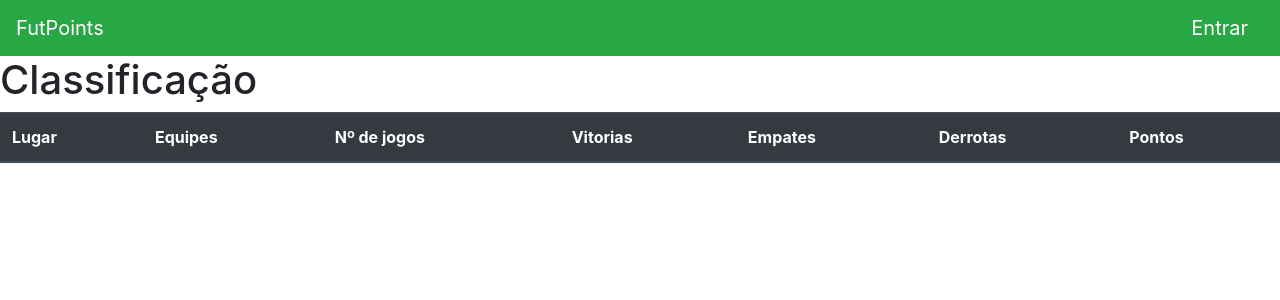
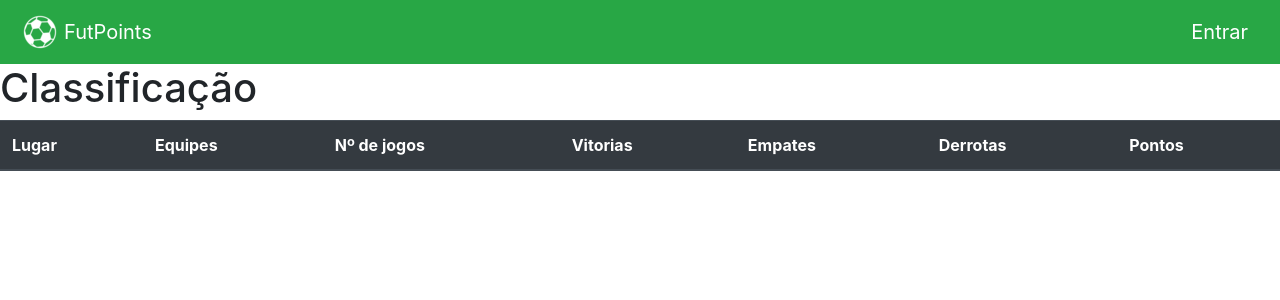
Before and after one commit to RenzoYamamoto/ac-4-5-campeonato, a Flask app: page / in a window 1280 px wide. Shown: the top 300 px of the page. Run offline with Flask 2, Linux system fonts and the light colour scheme; lists and menus that the app fills with data are empty; parts of the project's set-up code (start-up, migrations or seed data) failed here and were passed over.

Commit message:
campeonato atualizado

```diff
--- a/admin/templates/Equipe/equipes.html
+++ b/admin/templates/Equipe/equipes.html
@@ -4,10 +4,15 @@
     <meta http-equiv=”Content-Type” content=”text/html; charset=utf-8>
     <meta name="viewport" content="width=device-width, initial-scale=1.0">
     <title>Times|FutPoints</title>
+    <link  rel = "shortcut icon"  href = "/static/favicon4.ico"  type = "image / x-icon" >
+    <link  rel = "icon"  href = "/static/favicon4.ico"  type = "image / x-icon" >
     <link rel="stylesheet" href="https://cdn.jsdelivr.net/npm/bootstrap@4.5.3/dist/css/bootstrap.min.css" integrity="sha384-TX8t27EcRE3e/ihU7zmQxVncDAy5uIKz4rEkgIXeMed4M0jlfIDPvg6uqKI2xXr2" crossorigin="anonymous">
 </head>
 <body>
     <nav class="navbar navbar-expand-lg navbar-dark bg-success">
+    <a href="/">
+        <img alt="logo campeonato" class="logo" src="/static/imagens/futebol.png" />
+      </a>
   <a class="navbar-brand" href="/">FutPoints</a>
   <button class="navbar-toggler" type="button" data-toggle="collapse" data-target="#navbarSupportedContent" aria-controls="navbarSupportedContent" aria-expanded="false" aria-label="Toggle navigation">
     <span class="navbar-toggler-icon"></span>
--- a/admin/templates/Equipe/nova_equipe.html
+++ b/admin/templates/Equipe/nova_equipe.html
@@ -4,10 +4,15 @@
     <meta charset="UTF-8">
     <meta name="viewport" content="width=device-width, initial-scale=1.0">
     <title>+Time|FutPoints</title>
+    <link  rel = "shortcut icon"  href = "/static/favicon4.ico"  type = "image / x-icon" >
+    <link  rel = "icon"  href = "/static/favicon4.ico"  type = "image / x-icon" >
     <link rel="stylesheet" href="https://cdn.jsdelivr.net/npm/bootstrap@4.5.3/dist/css/bootstrap.min.css" integrity="sha384-TX8t27EcRE3e/ihU7zmQxVncDAy5uIKz4rEkgIXeMed4M0jlfIDPvg6uqKI2xXr2" crossorigin="anonymous">
 </head>
 <body>
     <nav class="navbar navbar-expand-lg navbar-dark bg-success">
+    <a href="/">
+        <img alt="logo campeonato" class="logo" src="/static/imagens/futebol.png" />
+      </a>
       <a class="navbar-brand" href="/">FutPoints</a>
       <button class="navbar-toggler" type="button" data-toggle="collapse" data-target="#navbarSupportedContent" aria-controls="navbarSupportedContent" aria-expanded="false" aria-label="Toggle navigation">
         <span class="navbar-toggler-icon"></span>
--- a/admin/templates/Partida/alterar_partida.html
+++ b/admin/templates/Partida/alterar_partida.html
@@ -4,10 +4,15 @@
     <meta charset="UTF-8">
     <meta name="viewport" content="width=device-width, initial-scale=1.0">
     <title>Alterar Partida|FutPoints</title>
+    <link  rel = "shortcut icon"  href = "/static/favicon4.ico"  type = "image / x-icon" >
+    <link  rel = "icon"  href = "/static/favicon4.ico"  type = "image / x-icon" >
     <link rel="stylesheet" href="https://cdn.jsdelivr.net/npm/bootstrap@4.5.3/dist/css/bootstrap.min.css" integrity="sha384-TX8t27EcRE3e/ihU7zmQxVncDAy5uIKz4rEkgIXeMed4M0jlfIDPvg6uqKI2xXr2" crossorigin="anonymous">
 </head>
 <body>
     <nav class="navbar navbar-expand-lg navbar-dark bg-success">
+      <a href="/">
+        <img alt="logo campeonato" class="logo" src="/static/imagens/futebol.png" />
+      </a>
     <a class="navbar-brand" href="/">FutPoints</a>
     <button class="navbar-toggler" type="button" data-toggle="collapse" data-target="#navbarSupportedContent" aria-controls="navbarSupportedContent" aria-expanded="false" aria-label="Toggle navigation">
       <span class="navbar-toggler-icon"></span>
--- a/admin/templates/Partida/nova_partida.html
+++ b/admin/templates/Partida/nova_partida.html
@@ -4,10 +4,15 @@
     <meta charset="UTF-8">
     <meta name="viewport" content="width=device-width, initial-scale=1.0">
     <title>Add Partida|FutPoints</title>
+    <link  rel = "shortcut icon"  href = "/static/favicon4.ico"  type = "image / x-icon" >
+    <link  rel = "icon"  href = "/static/favicon4.ico"  type = "image / x-icon" >
     <link rel="stylesheet" href="https://cdn.jsdelivr.net/npm/bootstrap@4.5.3/dist/css/bootstrap.min.css" integrity="sha384-TX8t27EcRE3e/ihU7zmQxVncDAy5uIKz4rEkgIXeMed4M0jlfIDPvg6uqKI2xXr2" crossorigin="anonymous">
 </head>
 <body>
     <nav class="navbar navbar-expand-lg navbar-dark bg-success">
+      <a href="/">
+        <img alt="logo campeonato" class="logo" src="/static/imagens/futebol.png" />
+      </a>
         <a class="navbar-brand" href="/">FutPoints</a>
         <button class="navbar-toggler" type="button" data-toggle="collapse" data-target="#navbarSupportedContent" aria-controls="navbarSupportedContent" aria-expanded="false" aria-label="Toggle navigation">
           <span class="navbar-toggler-icon"></span>
--- a/website/templates/detalhes.html
+++ b/website/templates/detalhes.html
@@ -4,6 +4,8 @@
     <meta charset="UTF-8">
     <meta name="viewport" content="width=device-width, initial-scale=1.0">
     <title>Time|Futpoints</title>
+    <link  rel = "shortcut icon"  href = "/static/favicon4.ico"  type = "image / x-icon" >
+    <link  rel = "icon"  href = "/static/favicon4.ico"  type = "image / x-icon" >
     <link rel="stylesheet" href="https://cdn.jsdelivr.net/npm/bootstrap@4.5.3/dist/css/bootstrap.min.css" integrity="sha384-TX8t27EcRE3e/ihU7zmQxVncDAy5uIKz4rEkgIXeMed4M0jlfIDPvg6uqKI2xXr2" crossorigin="anonymous">
     <style>
       table {
@@ -17,6 +19,9 @@
 </head>
 <body>
   <nav class="navbar navbar-expand-lg navbar-dark bg-success">
+    <a href="/">
+      <img alt="logo campeonato" class="logo" src="/static/imagens/futebol.png" />
+    </a>
     <a class="navbar-brand" href="/">FutPoints</a>
       <button class="navbar-toggler" type="button" data-toggle="collapse" data-target="#navbarSupportedContent" aria-controls="navbarSupportedContent" aria-expanded="false" aria-label="Toggle navigation">
         <span class="navbar-toggler-icon"></span>
--- a/website/templates/entrar.html
+++ b/website/templates/entrar.html
@@ -4,10 +4,15 @@
     <meta charset="UTF-8">
     <meta name="viewport" content="width=device-width, initial-scale=1.0">
     <title>Login|FutPoints</title>
+    <link  rel = "shortcut icon"  href = "/static/favicon4.ico"  type = "image / x-icon" >
+    <link  rel = "icon"  href = "/static/favicon4.ico"  type = "image / x-icon" >
     <link rel="stylesheet" href="https://cdn.jsdelivr.net/npm/bootstrap@4.5.3/dist/css/bootstrap.min.css" integrity="sha384-TX8t27EcRE3e/ihU7zmQxVncDAy5uIKz4rEkgIXeMed4M0jlfIDPvg6uqKI2xXr2" crossorigin="anonymous">
 </head>
 <body>
      <nav class="navbar navbar-expand-lg navbar-dark bg-success">
+     <a href="/">
+        <img alt="logo campeonato" class="logo" src="/static/imagens/futebol.png" />
+      </a>
       <a class="navbar-brand" href="/">FutPoints</a>
   <button class="navbar-toggler" type="button" data-toggle="collapse" data-target="#navbarSupportedContent" aria-controls="navbarSupportedContent" aria-expanded="false" aria-label="Toggle navigation">
     <span class="navbar-toggler-icon"></span>
--- a/website/templates/home.html
+++ b/website/templates/home.html
@@ -4,8 +4,8 @@
       <meta charset="UTF-8">
       <meta name="viewport" content="width=device-width, initial-scale=1.0">
       <title>Home|FutPoints</title>
-    <link  rel = "shortcut icon"  href = "/static/favicon.ico"  type = "image / x-icon" >
-    <link  rel = "icon"  href = "/static/favicon.ico"  type = "image / x-icon" >
+      <link  rel = "shortcut icon"  href = "/static/favicon4.ico"  type = "image / x-icon" >
+      <link  rel = "icon"  href = "/static/favicon4.ico"  type = "image / x-icon" >
       <link rel="stylesheet" href="https://cdn.jsdelivr.net/npm/bootstrap@4.5.3/dist/css/bootstrap.min.css" integrity="sha384-TX8t27EcRE3e/ihU7zmQxVncDAy5uIKz4rEkgIXeMed4M0jlfIDPvg6uqKI2xXr2" crossorigin="anonymous">
       <style>
         table {
@@ -17,13 +17,16 @@
         }
       </style>
 </head>
+
 <body>
     <nav class="navbar navbar-expand-lg navbar-dark bg-success">
+      <a href="/">
+        <img alt="logo campeonato" class="logo" src="/static/imagens/futebol.png" />
+      </a>
         <a class="navbar-brand" href="/">FutPoints</a>
       <button class="navbar-toggler" type="button" data-toggle="collapse" data-target="#navbarSupportedContent" aria-controls="navbarSupportedContent" aria-expanded="false" aria-label="Toggle navigation">
       <span class="navbar-toggler-icon"></span>
       </button>
-
       <div class="collapse navbar-collapse" id="navbarSupportedContent">
         <ul class="navbar-nav mr-auto">
           <li class="nav-item active">
@@ -49,7 +52,9 @@
         </form>
       </div>
     </nav>
+
       <h1>Classificação</h1>
+
       <table class="table table-striped">
       <thead class="thead-dark">
           <tr>
```
Also changed, not shown: admin/templates/Equipe/alterar_equipe.html (+7 -2 lines), admin/templates/Partida/partidas.html (+7 -3 lines), admin/templates/cadastro.html (+6 -1 lines), static/favicon4.ico (added), static/imagens/futebol.png (added). Lines whose indentation alone changed are shown as unchanged.
